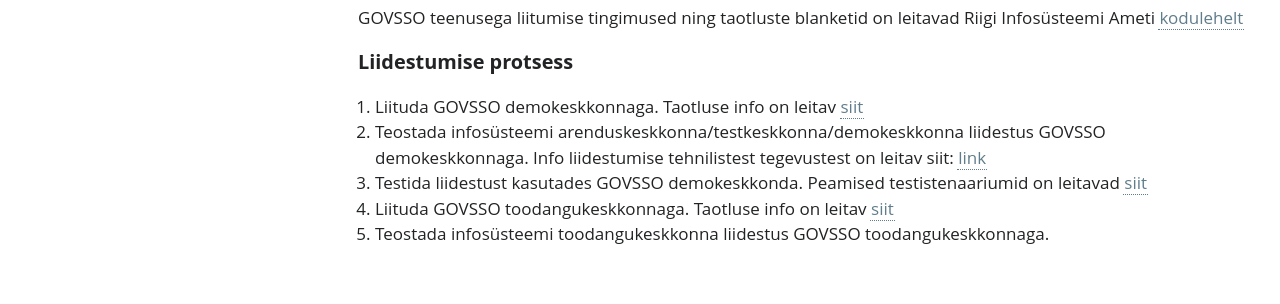
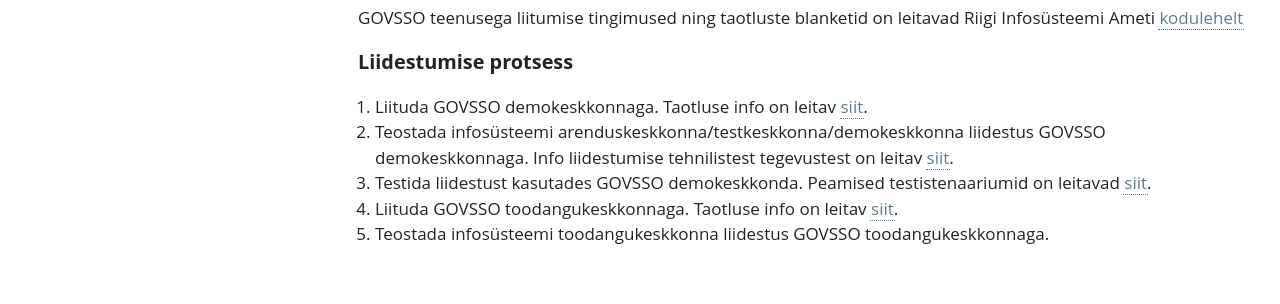
Before and after one commit to e-gov/GOVSSO, a Jekyll site: the page built from Application.md, in a window 1280 px wide. Shown: the part 436-740 px from the top of the page. Built offline with Jekyll 4.4.1, drawn with Linux system fonts in a browser that asks for light colours; our own code applies the rules of GitHub Pages for plain Markdown files.

Commit message:
Update Application.md

```diff
--- a/Application.md
+++ b/Application.md
@@ -19,8 +19,8 @@ GOVSSO teenusega liitumise tingimused ning taotluste blanketid on leitavad Riigi
 
 ## Liidestumise protsess
 
-1. Liituda GOVSSO demokeskkonnaga. Taotluse info on leitav [siit](https://www.ria.ee/et/riigi-infosusteem/eid/partnerile.html#govsso)
-2. Teostada infosüsteemi arenduskeskkonna/testkeskkonna/demokeskkonna liidestus GOVSSO demokeskkonnaga. Info liidestumise tehnilistest tegevustest on leitav siit: [link](TechnicalSpecification)
-3. Testida liidestust kasutades GOVSSO demokeskkonda. Peamised testistenaariumid on leitavad [siit](https://github.com/e-gov/GOVSSO-Test)
-4. Liituda GOVSSO toodangukeskkonnaga. Taotluse info on leitav [siit](https://www.ria.ee/et/riigi-infosusteem/eid/partnerile.html#govsso)
+1. Liituda GOVSSO demokeskkonnaga. Taotluse info on leitav [siit](https://www.ria.ee/et/riigi-infosusteem/eid/partnerile.html#govsso).
+2. Teostada infosüsteemi arenduskeskkonna/testkeskkonna/demokeskkonna liidestus GOVSSO demokeskkonnaga. Info liidestumise tehnilistest tegevustest on leitav [siit](TechnicalSpecification).
+3. Testida liidestust kasutades GOVSSO demokeskkonda. Peamised testistenaariumid on leitavad [siit](https://github.com/e-gov/GOVSSO-Test).
+4. Liituda GOVSSO toodangukeskkonnaga. Taotluse info on leitav [siit](https://www.ria.ee/et/riigi-infosusteem/eid/partnerile.html#govsso).
 5. Teostada infosüsteemi toodangukeskkonna liidestus GOVSSO toodangukeskkonnaga.
```
